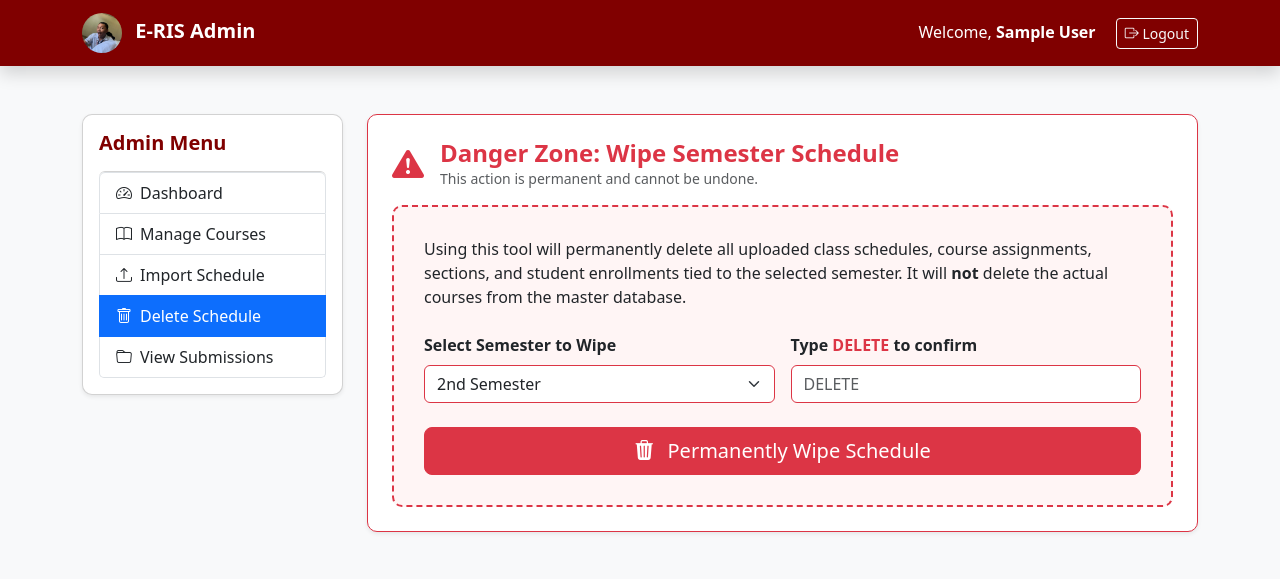
After one commit to entomma/e-ris, a PHP site: page /admin/delete_schedule.php in a window 1280 px wide. The commit adds this page. Shown: the top 579 px of the page. Run offline with PHP 8.4, Linux system fonts and the light colour scheme; the visitor is signed in with stand-in values (Sample User, id 1); tables that the repository leaves empty or names only in its code hold one stand-in row (values such as "Sample post").

Commit message:
delete function

```diff
--- a/admin/dashboard.php
+++ b/admin/dashboard.php
@@ -128,6 +128,7 @@ $current_semester = $stmt->fetch(PDO::FETCH_ASSOC)['setting_value'] ?? '1';
                         <a href="import_schedule.php" class="list-group-item list-group-item-action">
     <i class="bi bi-upload me-2"></i>Import Schedule
 </a>
+                            <a href="delete_schedule.php" class="list-group-item list-group-item-action"><i class="bi bi-trash me-2"></i>Delete Schedule</a>
                         <a href="view_submissions.php" class="list-group-item list-group-item-action">
                             <i class="bi bi-folder me-2"></i>View Submissions
                         </a>
--- /dev/null
+++ b/admin/delete_schedule.php
@@ -0,0 +1,179 @@
+<?php
+/** @var PDO $conn */
+include('../includes/db_connect.php');
+include('../includes/auth_admin.php');
+
+$message = '';
+$messageType = '';
+
+if ($_SERVER['REQUEST_METHOD'] === 'POST' && isset($_POST['confirm_text'])) {
+    $semester = intval($_POST['semester']);
+    $confirmText = trim($_POST['confirm_text']);
+
+    // Safety Lock
+    if ($confirmText !== 'DELETE') {
+        $message = "Action aborted. You must type DELETE exactly as shown to confirm.";
+        $messageType = "danger";
+    } else {
+        try {
+            $conn->beginTransaction();
+
+            // 1. Remove student enrollments for this semester's courses to prevent #1451 Foreign Key error
+            $stmt1 = $conn->prepare("
+                DELETE se FROM student_enrollments se
+                JOIN section_courses sc ON se.section_course_id = sc.section_course_id
+                WHERE sc.semester = ?
+            ");
+            $stmt1->execute([$semester]);
+            $deletedEnrollments = $stmt1->rowCount();
+
+            // 2. Remove the actual schedule time slots
+            $stmt2 = $conn->prepare("
+                DELETE scs FROM section_course_schedules scs
+                JOIN section_courses sc ON scs.section_course_id = sc.section_course_id
+                WHERE sc.semester = ?
+            ");
+            $stmt2->execute([$semester]);
+            $deletedSchedules = $stmt2->rowCount();
+
+            // 3. Remove the section-course links
+            $stmt3 = $conn->prepare("DELETE FROM section_courses WHERE semester = ?");
+            $stmt3->execute([$semester]);
+            $deletedCourses = $stmt3->rowCount();
+
+            // 4. Remove the sections themselves (e.g. BSIT 1-A)
+            $stmt4 = $conn->prepare("DELETE FROM sections WHERE semester = ?");
+            $stmt4->execute([$semester]);
+            $deletedSections = $stmt4->rowCount();
+
+            $conn->commit();
+
+            $semesterText = ($semester == 1) ? "1st Semester" : "2nd Semester";
+            $message = "<strong>Success!</strong> All schedule data for the $semesterText has been wiped clean.<br>
+                        <ul class='mb-0 mt-2'>
+                            <li>Removed $deletedSchedules schedule slots</li>
+                            <li>Removed $deletedCourses course assignments</li>
+                            <li>Removed $deletedSections sections</li>
+                            <li>Cleared $deletedEnrollments associated student enrollments</li>
+                        </ul>";
+            $messageType = "success";
+
+        } catch (Exception $e) {
+            $conn->rollBack();
+            $message = "Database error: " . $e->getMessage();
+            $messageType = "danger";
+        }
+    }
+}
+?>
+<!DOCTYPE html>
+<html lang="en">
+<head>
+    <meta charset="UTF-8">
+    <meta name="viewport" content="width=device-width, initial-scale=1.0">
+    <title>E-RIS | Delete Schedule</title>
+    <link href="https://cdn.jsdelivr.net/npm/bootstrap@5.3.3/dist/css/bootstrap.min.css" rel="stylesheet">
+    <link href="https://cdn.jsdelivr.net/npm/bootstrap-icons@1.10.5/font/bootstrap-icons.css" rel="stylesheet">
+    <style>
+        body { background-color: #f8f9fa; }
+        .navbar { background-color: #800000 !important; }
+        .text-maroon { color: #800000 !important; }
+        .card { border-radius: 10px; }
+        .btn-maroon { background-color: #800000; color: white; }
+        .btn-maroon:hover { background-color: #600000; color: white; }
+        .danger-zone { border: 2px dashed #dc3545; border-radius: 10px; padding: 30px; background-color: #fff5f5; }
+    </style>
+</head>
+<body>
+<nav class="navbar navbar-expand-lg navbar-dark shadow">
+    <div class="container">
+        <a class="navbar-brand fw-bold" href="dashboard.php">
+            <img src="../assets/img/vid.jpg" width="40" height="40" class="me-2 rounded-circle"> E-RIS Admin
+        </a>
+        <div class="ms-auto text-white">
+            Welcome, <strong><?= htmlspecialchars($_SESSION['admin_name'] ?? 'Admin'); ?></strong>
+            <a href="logout.php" class="btn btn-outline-light btn-sm ms-3">
+                <i class="bi bi-box-arrow-right"></i> Logout
+            </a>
+        </div>
+    </div>
+</nav>
+
+<div class="container py-5">
+    <div class="row">
+        <div class="col-md-3">
+            <div class="card shadow-sm p-3">
+                <h5 class="text-maroon fw-bold mb-3">Admin Menu</h5>
+                <div class="list-group">
+                    <a href="dashboard.php" class="list-group-item list-group-item-action"><i class="bi bi-speedometer2 me-2"></i>Dashboard</a>
+                    <a href="manage_courses.php" class="list-group-item list-group-item-action"><i class="bi bi-book me-2"></i>Manage Courses</a>
+                    <a href="import_schedule.php" class="list-group-item list-group-item-action"><i class="bi bi-upload me-2"></i>Import Schedule</a>
+                    <a href="delete_schedule.php" class="list-group-item list-group-item-action active"><i class="bi bi-trash me-2"></i>Delete Schedule</a>
+                    <a href="view_submissions.php" class="list-group-item list-group-item-action"><i class="bi bi-folder me-2"></i>View Submissions</a>
+                </div>
+            </div>
+        </div>
+
+        <div class="col-md-9">
+            <?php if ($message): ?>
+            <div class="alert alert-<?= $messageType ?> alert-dismissible fade show shadow-sm" role="alert">
+                <?= $message ?>
+                <button type="button" class="btn-close" data-bs-dismiss="alert"></button>
+            </div>
+            <?php endif; ?>
+
+            <div class="card shadow-sm p-4 border-danger">
+                <div class="d-flex align-items-center mb-3 text-danger">
+                    <i class="bi bi-exclamation-triangle-fill fs-2 me-3"></i>
+                    <div>
+                        <h4 class="fw-bold mb-0">Danger Zone: Wipe Semester Schedule</h4>
+                        <p class="text-muted small mb-0">This action is permanent and cannot be undone.</p>
+                    </div>
+                </div>
+
+                <div class="danger-zone">
+                    <p class="mb-4 text-dark">
+                        Using this tool will permanently delete all uploaded class schedules, course assignments, sections, and student enrollments tied to the selected semester. It will <strong>not</strong> delete the actual courses from the master database.
+                    </p>
+
+                    <form method="POST" id="deleteForm">
+                        <div class="row g-3 mb-4">
+                            <div class="col-md-6">
+                                <label class="form-label fw-bold">Select Semester to Wipe</label>
+                                <select name="semester" class="form-select border-danger">
+                                    <option value="1">1st Semester</option>
+                                    <option value="2" selected>2nd Semester</option>
+                                </select>
+                            </div>
+                            <div class="col-md-6">
+                                <label class="form-label fw-bold">Type <span class="text-danger">DELETE</span> to confirm</label>
+                                <input type="text" name="confirm_text" class="form-control border-danger" placeholder="DELETE" required autocomplete="off">
+                            </div>
+                        </div>
+
+                        <button type="submit" name="delete_semester" class="btn btn-danger btn-lg w-100" id="deleteBtn">
+                            <i class="bi bi-trash3-fill me-2"></i> Permanently Wipe Schedule
+                        </button>
+                    </form>
+                </div>
+            </div>
+        </div>
+    </div>
+</div>
+
+<script src="https://cdn.jsdelivr.net/npm/bootstrap@5.3.3/dist/js/bootstrap.bundle.min.js"></script>
+<script>
+document.getElementById('deleteForm').addEventListener('submit', function (e) {
+    const confirmInput = document.querySelector('input[name="confirm_text"]').value;
+    if (confirmInput !== 'DELETE') {
+        e.preventDefault();
+        alert('You must type DELETE in all caps to confirm this action.');
+    } else {
+        const btn = document.getElementById('deleteBtn');
+        btn.disabled = true;
+        btn.innerHTML = '<span class="spinner-border spinner-border-sm me-2"></span>Wiping Data...';
+    }
+});
+</script>
+</body>
+</html>
```
